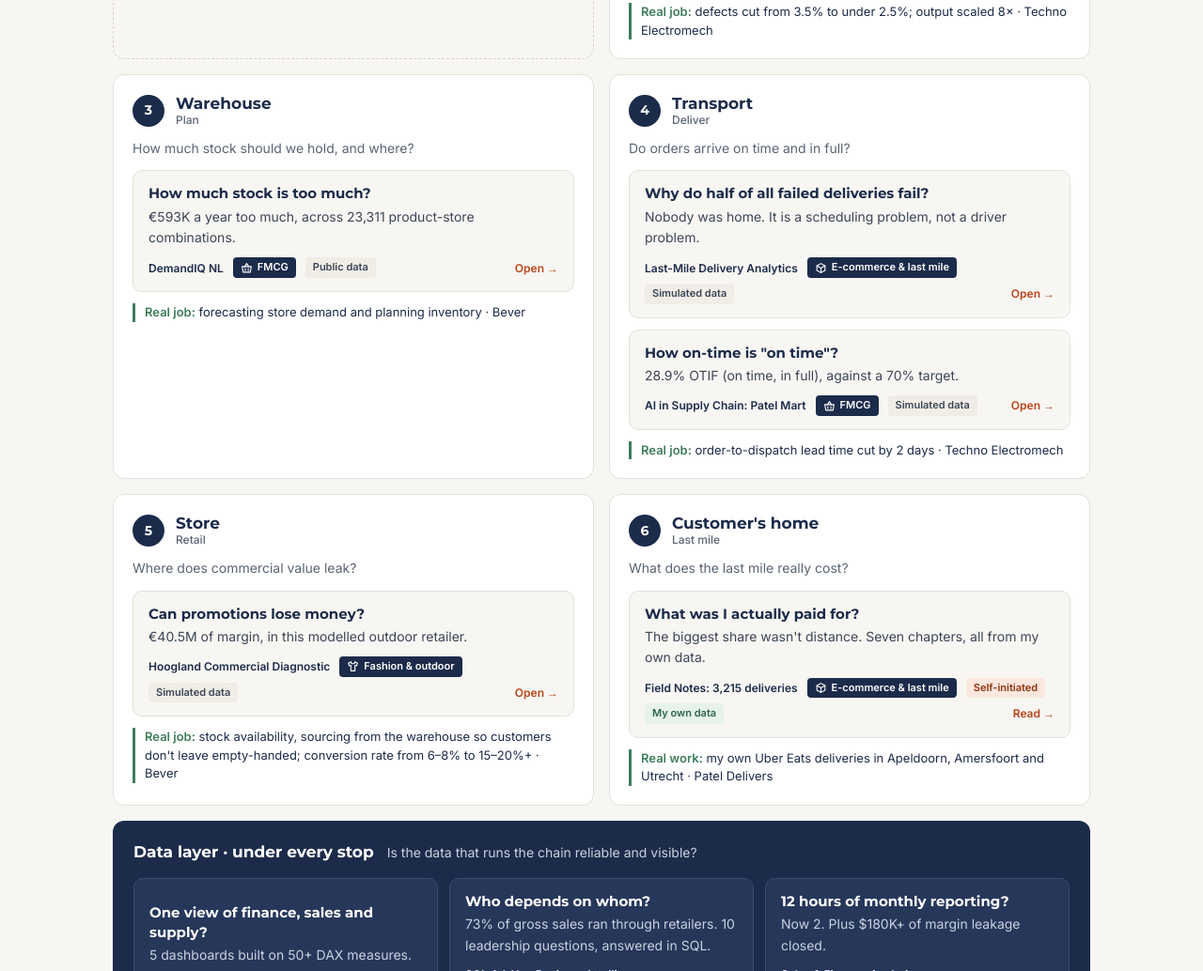
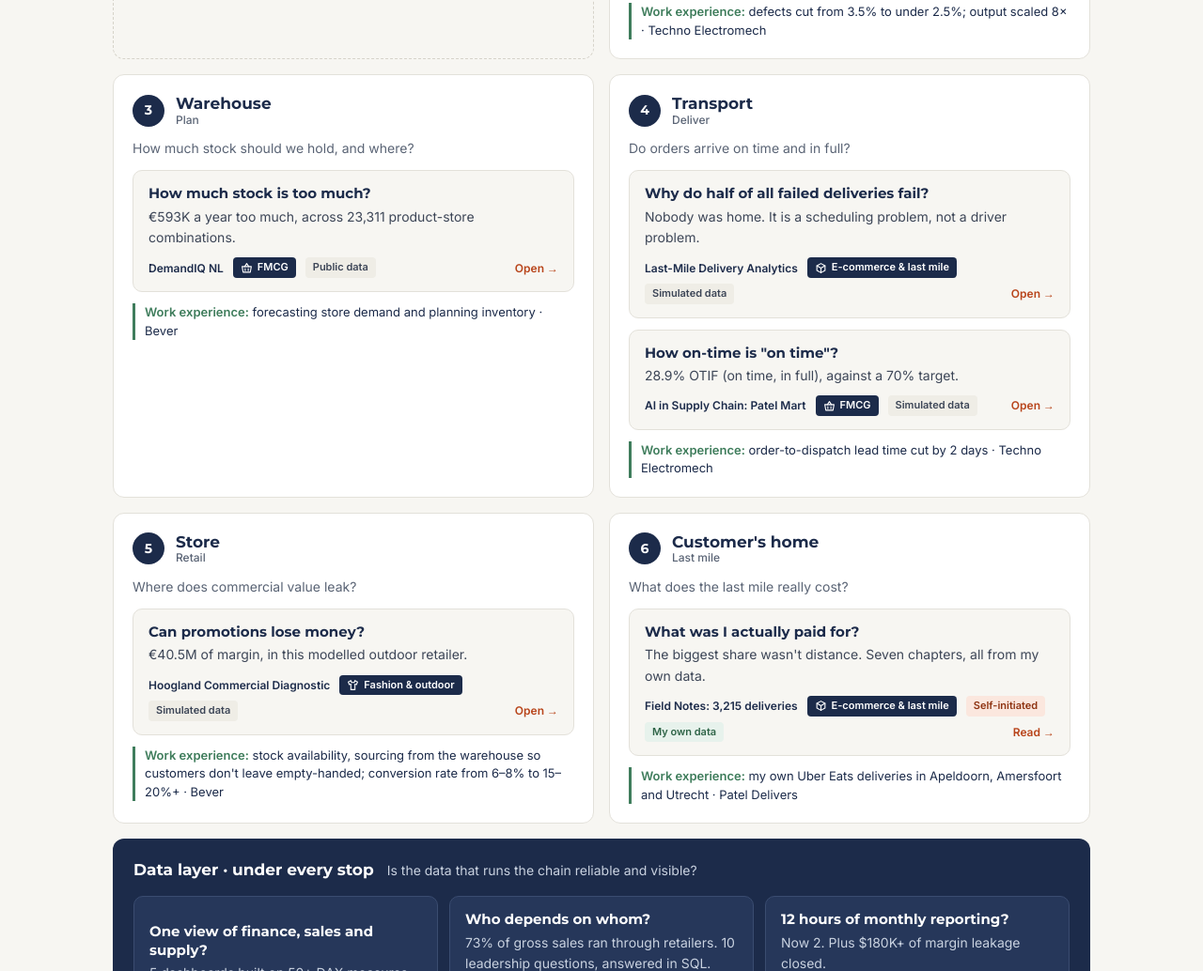
Before and after one commit to HP85-NL/Portfolio, a plain HTML site: page index.html in a window 1280 px wide. Shown: the part 1692-2726 px from the top of the page at 94% size. Drawn offline with Linux system fonts and the light colour scheme.

Commit message:
Label job evidence as Work experience
Co-Authored-By: Claude Opus 5.5 <noreply@anthropic.com>
Claude-Session: https://claude.ai/code/session_01FhqCsywN24Vfj69CbaCeiD

```diff
--- a/index.html
+++ b/index.html
@@ -305,7 +305,7 @@ section.block{padding:72px 0 0}
       <div class="result"><div class="result__num"><span class="cu" data-from="3.5" data-to="2.5" data-dec="1" data-suf="%">&lt;2.5%</span></div><div class="result__txt t" data-en="Production defects, down from 3.5%" data-nl="Productiefouten, omlaag van 3,5%">Production defects, down from 3.5%</div><div class="result__src">Techno Electromech</div></div>
       <div class="result"><div class="result__num"><span class="cu" data-from="6" data-to="20" data-dec="0" data-suf="%">15–20%+</span></div><div class="result__txt t" data-en="Conversion rate, up from 6–8%" data-nl="Conversieratio, omhoog van 6–8%">Conversion rate, up from 6–8%</div><div class="result__src">Bever · The North Face</div></div>
     </div>
-    <p class="results-cap t" data-en="Results from real jobs, not portfolio projects." data-nl="Resultaten uit echte functies, geen portfolioprojecten.">Results from real jobs, not portfolio projects.</p>
+    <p class="results-cap t" data-en="Results from my work experience, not from portfolio projects." data-nl="Resultaten uit mijn werkervaring, niet uit portfolioprojecten.">Results from my work experience, not from portfolio projects.</p>
   </div>
 </section>
 
@@ -603,27 +603,27 @@ const STATIONS = [
   { id:'source', x:160, y:90, lab:'below', name:L('Supplier','Leverancier'), stage:'Source',
     q:L('Do the right materials arrive on time?','Komen de juiste materialen op tijd binnen?'),
     projects:[], next:L('Coming next: Hoogland Zuivelcoöperatie, a dairy cooperative supply chain case.','Volgt binnenkort: Hoogland Zuivelcoöperatie, een supply chain-case voor een zuivelcoöperatie.'),
-    job:L('<b>Real job:</b> managed raw-material intake through to dispatch for a 30–40 operator unit · Techno Electromech','<b>Echte functie:</b> beheerde grondstofontvangst tot verzending voor een afdeling van 30–40 operators · Techno Electromech') },
+    job:L('<b>Work experience:</b> managed raw-material intake through to dispatch for a 30–40 operator unit · Techno Electromech','<b>Werkervaring:</b> beheerde grondstofontvangst tot verzending voor een afdeling van 30–40 operators · Techno Electromech') },
   { id:'make', x:480, y:90, lab:'below', name:L('Factory','Fabriek'), stage:'Make',
     q:L('Where does the plant lose time, material and money?','Waar verliest de fabriek tijd, materiaal en geld?'),
     projects:['lumenops'],
-    job:L('<b>Real job:</b> defects cut from 3.5% to under 2.5%; output scaled 8× · Techno Electromech','<b>Echte functie:</b> fouten verlaagd van 3,5% naar onder 2,5%; output 8× opgeschaald · Techno Electromech') },
+    job:L('<b>Work experience:</b> defects cut from 3.5% to under 2.5%; output scaled 8× · Techno Electromech','<b>Werkervaring:</b> fouten verlaagd van 3,5% naar onder 2,5%; output 8× opgeschaald · Techno Electromech') },
   { id:'plan', x:800, y:90, lab:'below', name:L('Warehouse','Magazijn'), stage:'Plan',
     q:L('How much stock should we hold, and where?','Hoeveel voorraad houden we aan, en waar?'),
     projects:['demandiq'],
-    job:L('<b>Real job:</b> forecasting store demand and planning inventory · Bever','<b>Echte functie:</b> vraagvoorspelling en voorraadplanning per winkel · Bever') },
+    job:L('<b>Work experience:</b> forecasting store demand and planning inventory · Bever','<b>Werkervaring:</b> vraagvoorspelling en voorraadplanning per winkel · Bever') },
   { id:'deliver', x:700, y:230, lab:'below', name:L('Transport','Transport'), stage:'Deliver',
     q:L('Do orders arrive on time and in full?','Komen orders op tijd en compleet aan?'),
     projects:['lastmile','patelmart'],
-    job:L('<b>Real job:</b> order-to-dispatch lead time cut by 2 days · Techno Electromech','<b>Echte functie:</b> doorlooptijd van order tot verzending 2 dagen korter · Techno Electromech') },
+    job:L('<b>Work experience:</b> order-to-dispatch lead time cut by 2 days · Techno Electromech','<b>Werkervaring:</b> doorlooptijd van order tot verzending 2 dagen korter · Techno Electromech') },
   { id:'sell', x:300, y:230, lab:'below', name:L('Store','Winkel'), stage:'Retail',
     q:L('Where does commercial value leak?','Waar lekt commerciële waarde weg?'),
     projects:['commercial'],
-    job:L("<b>Real job:</b> stock availability, sourcing from the warehouse so customers don't leave empty-handed; conversion rate from 6–8% to 15–20%+ · Bever","<b>Echte functie:</b> voorraadbeschikbaarheid, artikelen uit het magazijn halen zodat klanten niet met lege handen vertrekken; conversieratio van 6–8% naar 15–20%+ · Bever") },
+    job:L("<b>Work experience:</b> stock availability, sourcing from the warehouse so customers don't leave empty-handed; conversion rate from 6–8% to 15–20%+ · Bever","<b>Werkervaring:</b> voorraadbeschikbaarheid, artikelen uit het magazijn halen zodat klanten niet met lege handen vertrekken; conversieratio van 6–8% naar 15–20%+ · Bever") },
   { id:'home', x:560, y:370, lab:'below', name:L("Customer's home","Bij de klant thuis"), stage:'Last mile',
     q:L('What does the last mile really cost?','Wat kost de laatste kilometer echt?'),
     projects:['fieldnotes'],
-    job:L('<b>Real work:</b> my own Uber Eats deliveries in Apeldoorn, Amersfoort and Utrecht · Patel Delivers','<b>Echt werk:</b> mijn eigen Uber Eats-bezorgingen in Apeldoorn, Amersfoort en Utrecht · Patel Delivers') }
+    job:L('<b>Work experience:</b> my own Uber Eats deliveries in Apeldoorn, Amersfoort and Utrecht · Patel Delivers','<b>Werkervaring:</b> mijn eigen Uber Eats-bezorgingen in Apeldoorn, Amersfoort en Utrecht · Patel Delivers') }
 ];
 const LAYER = ['bi360','sql','salesfin'];
 
```
